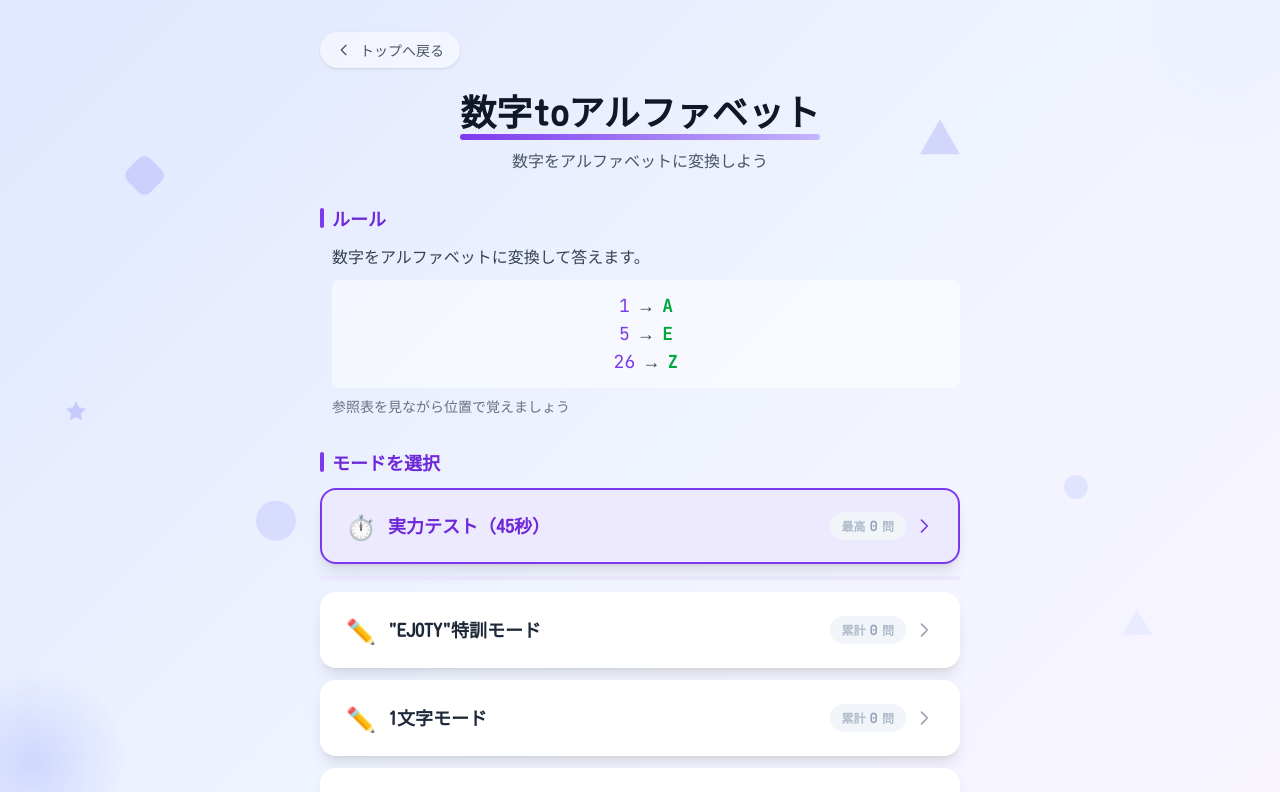
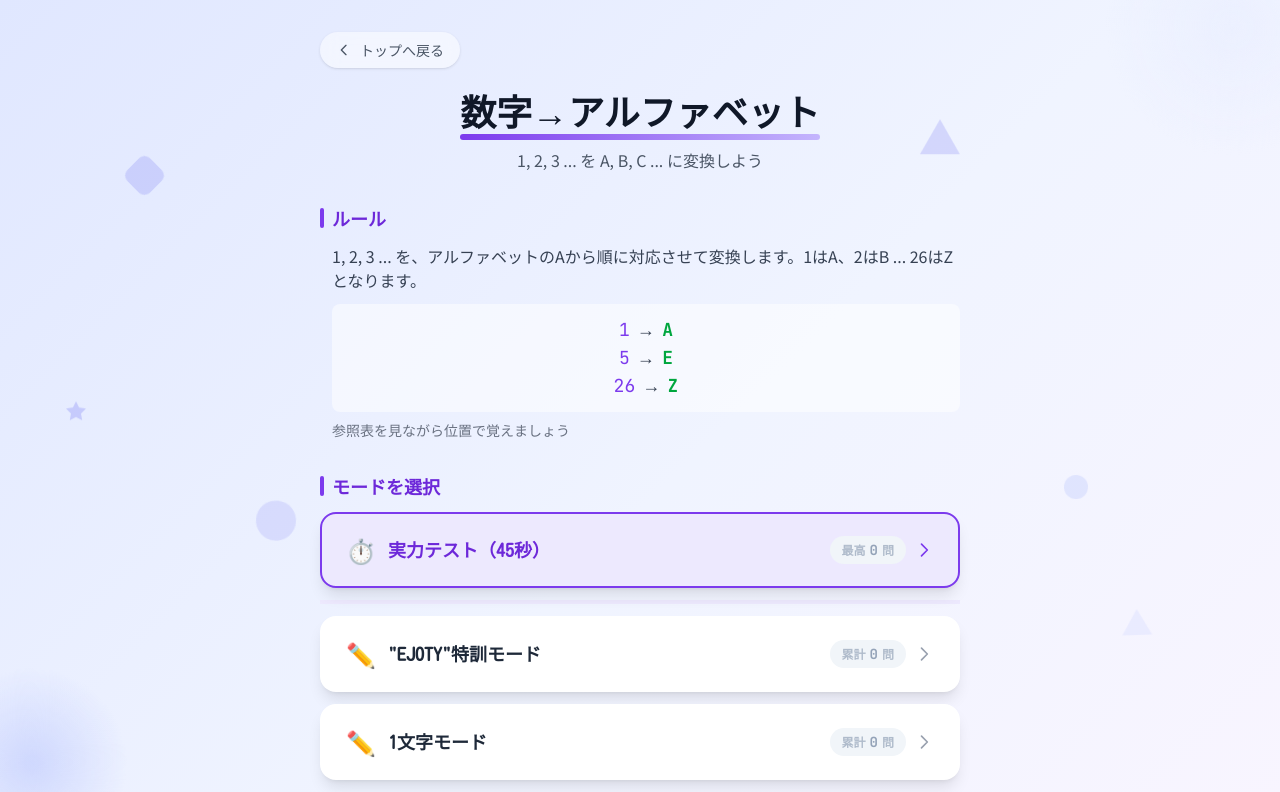
Before and after one commit to aruma256/nazo-drill, a React (Vite) app: page /#/drill/123-abc in a window 1280 px wide. Shown: the top 792 px of the page. Built offline with nearby package versions, Linux system fonts and the light colour scheme.

Commit message:
数字→アルファベットドリルの名称と説明文を改善
🤖 Generated with [Claude Code](https://claude.com/claude-code)

Co-Authored-By: Claude Opus 4.5 <noreply@anthropic.com>

```diff
--- a/src/drills/numberToAlpha/words.ts
+++ b/src/drills/numberToAlpha/words.ts
@@ -1,5 +1,5 @@
 /**
- * 数字toアルファベット ドリル用 単語リスト
+ * 数字→アルファベット ドリル用 単語リスト
  *
  * 条件:
  * - 中学校で習う英単語
--- a/src/pages/HomePage.tsx
+++ b/src/pages/HomePage.tsx
@@ -83,12 +83,12 @@ export function HomePage() {
             </DrillCard>
           </div>
 
-          {/* 数字toアルファベット */}
+          {/* 数字→アルファベット */}
           <div>
             <DrillCard
               to="/drill/123-abc"
-              title="数字toアルファベット"
-              description="数字をアルファベットに変換する練習"
+              title="数字→アルファベット"
+              description="1, 2, 3 ... を A, B, C ... に変換する練習"
               drillId="123-abc"
             >
               <DrillExample question="5, 1, 20" answer="EAT" />
--- a/src/pages/NumberToAlphaPage.tsx
+++ b/src/pages/NumberToAlphaPage.tsx
@@ -292,7 +292,11 @@ function StartScreen({
       <section className="mb-8">
         <SectionHeader>ルール</SectionHeader>
         <div className="space-y-2 pl-3 text-gray-700">
-          <p>数字をアルファベットに変換して答えます。</p>
+          <p>
+            1, 2, 3 ...
+            を、アルファベットのAから順に対応させて変換します。1はA、2はB ...
+            26はZ となります。
+          </p>
           <div className="mt-3 rounded-lg bg-white/50 p-3 text-center">
             <p className="font-mono text-lg">
               <span className="text-drill-primary">1</span> →{' '}
@@ -626,7 +630,7 @@ function ChallengeScreen({
 }
 
 /**
- * 数字toアルファベットページ
+ * 数字→アルファベットページ
  */
 export function NumberToAlphaPage() {
   const [screen, setScreen] = useState<Screen>('start')
@@ -677,8 +681,8 @@ export function NumberToAlphaPage() {
       {screen === 'start' && (
         <>
           <DrillHeader
-            title="数字toアルファベット"
-            description="数字をアルファベットに変換しよう"
+            title="数字→アルファベット"
+            description="1, 2, 3 ... を A, B, C ... に変換しよう"
           />
           <StartScreen
             onStartDrill={handleStartDrill}
@@ -703,7 +707,7 @@ export function NumberToAlphaPage() {
         <ChallengeResult
           score={challengeScore}
           timeLimit={CHALLENGE_TIME_LIMIT}
-          drillName="数字toアルファベット"
+          drillName="数字→アルファベット"
           history={challengeHistory}
           onRetry={handleRetryChallenge}
           onBack={handleBackToStart}
```
Also changed, not shown: 2 other files (tests, documents, lock files or other folders).
